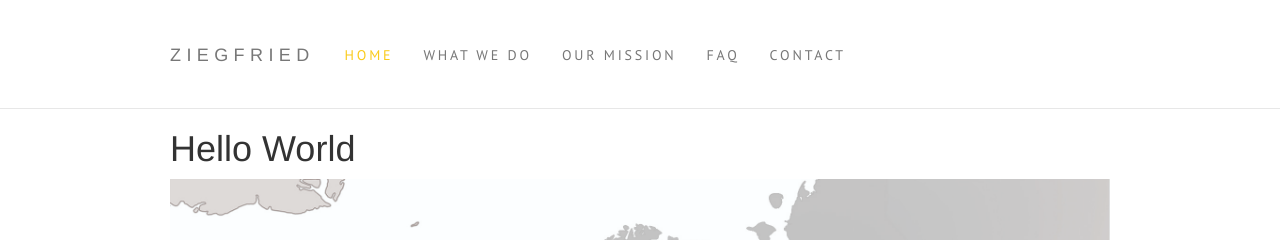
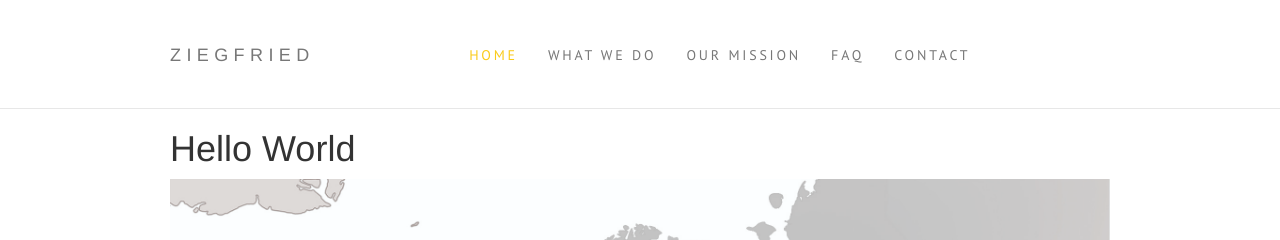
Before and after one commit to headshota/headshota.github.io, a Jekyll site: the page ziegfried/index.html, which Jekyll copies as it is, in a window 1280 px wide. Shown: the top 240 px of the page. Built offline with Jekyll 4.4.1, drawn with Linux system fonts in a browser that asks for light colours; nearby versions of some CDN libraries.

Commit message:
Update zigfried

```diff
--- a/ziegfried/css/main.css
+++ b/ziegfried/css/main.css
@@ -57,6 +57,16 @@ body {
   transition: color 1s ease;
 }
 
+.navbar .navbar-nav {
+  display: inline-block;
+  float: none;
+  vertical-align: top;
+}
+
+.navbar .navbar-collapse {
+  text-align: center;
+}
+
 #content-box {
   text-align: justify;
 }
```
